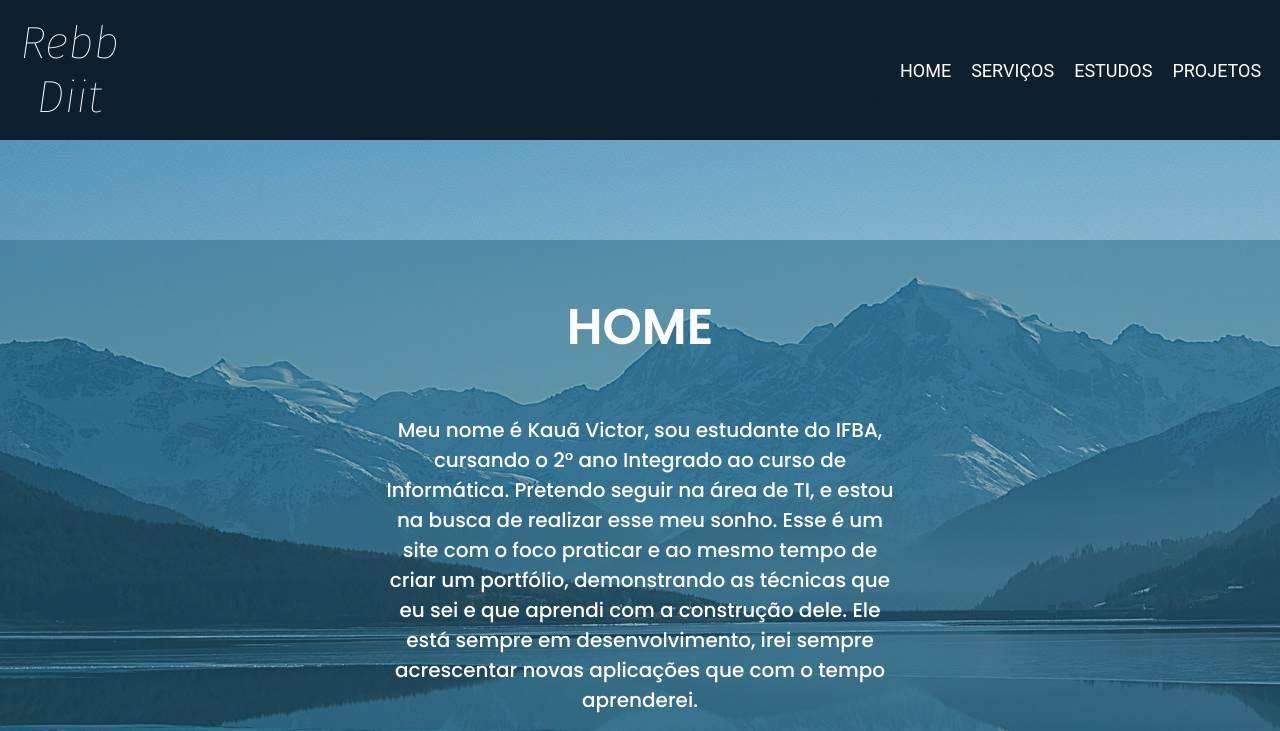
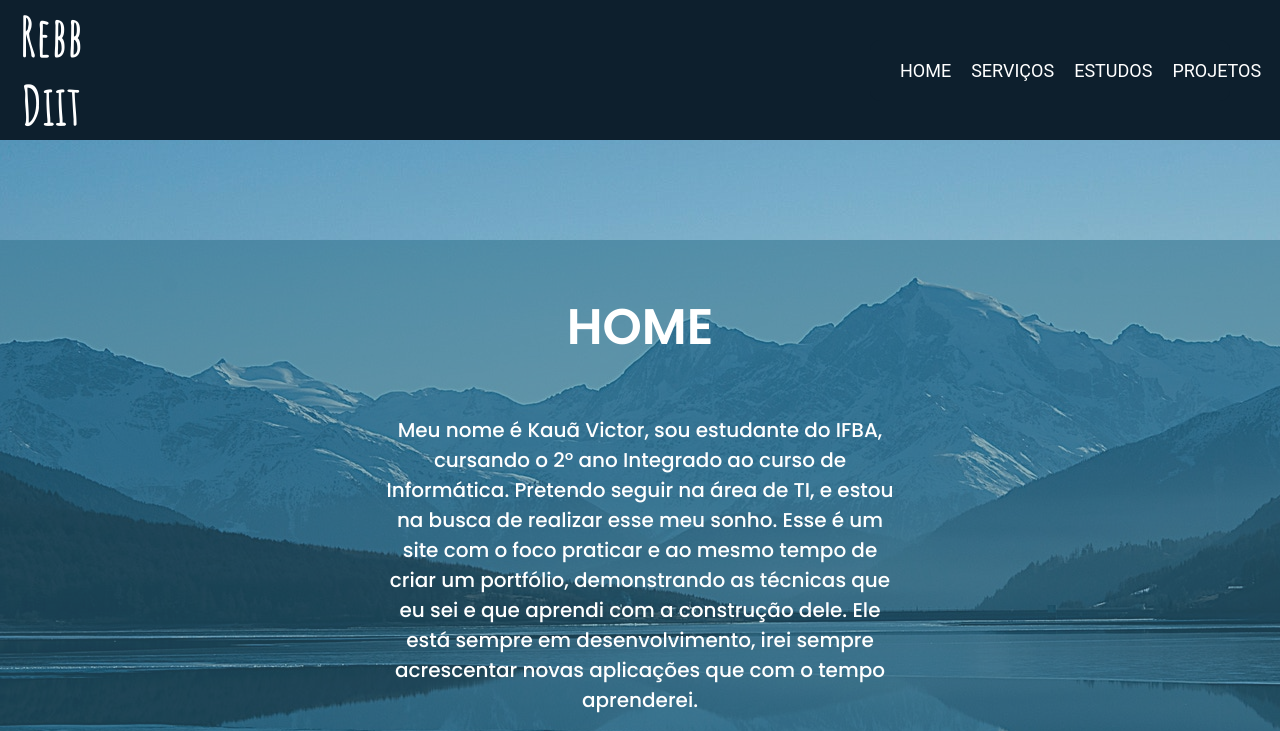
Before and after one commit to KauaVicto/meu-site, a plain HTML site: page index.html in a window 1280 px wide. Shown: the top 731 px of the page. Drawn offline with Linux system fonts and the light colour scheme.

Commit message:
Update style.css

```diff
--- a/css/style.css
+++ b/css/style.css
@@ -1,5 +1,6 @@
 @import url('https://fonts.googleapis.com/css2?family=Fira+Sans:ital,wght@1,100&display=swap');
 @import url('https://fonts.googleapis.com/css2?family=Fira+Sans:ital,wght@1,100&family=Poppins:wght@500;600&display=swap');
+@import url('https://fonts.googleapis.com/css2?family=Amatic+SC:wght@400;700&display=swap');
 
 * {
     margin: 0;
@@ -39,10 +40,11 @@ header.container{
 }
 
 header.container .logo{
-    font-size: 4.5rem;
+    font-size: 5.5rem;
     text-align: center;
     padding: 20px;
-    font-family: 'Fira Sans', sans-serif;
+    font-family: 'Amatic SC', cursive;
+    font-weight: 700;
 }
 
 header.container .menu{
```
